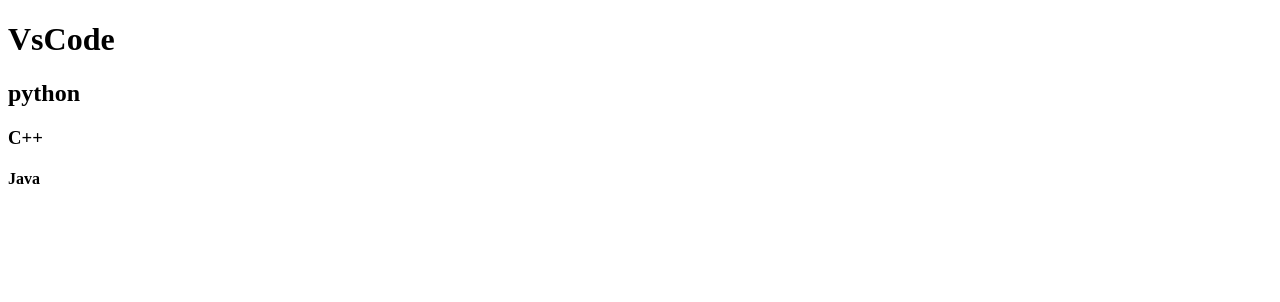
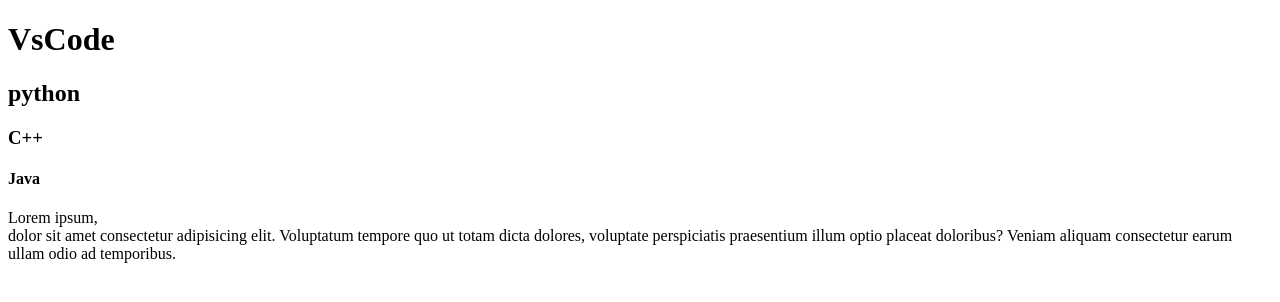
Before and after one commit to Vikashini-T/Vscode, a plain HTML site: page index.html in a window 1280 px wide. Drawn offline with Linux system fonts and the light colour scheme.

Commit message:
Paragraph

```diff
--- a/index.html
+++ b/index.html
@@ -10,5 +10,6 @@
     <h2> python </h2>
     <h3> C++ </h3>
     <h4> Java </h4>
+    <p>Lorem ipsum, <br>dolor sit amet consectetur adipisicing elit. Voluptatum tempore quo ut totam dicta dolores, voluptate perspiciatis praesentium illum optio placeat doloribus? Veniam aliquam consectetur earum ullam odio ad temporibus.</p>
 </body>
 </html>
```
